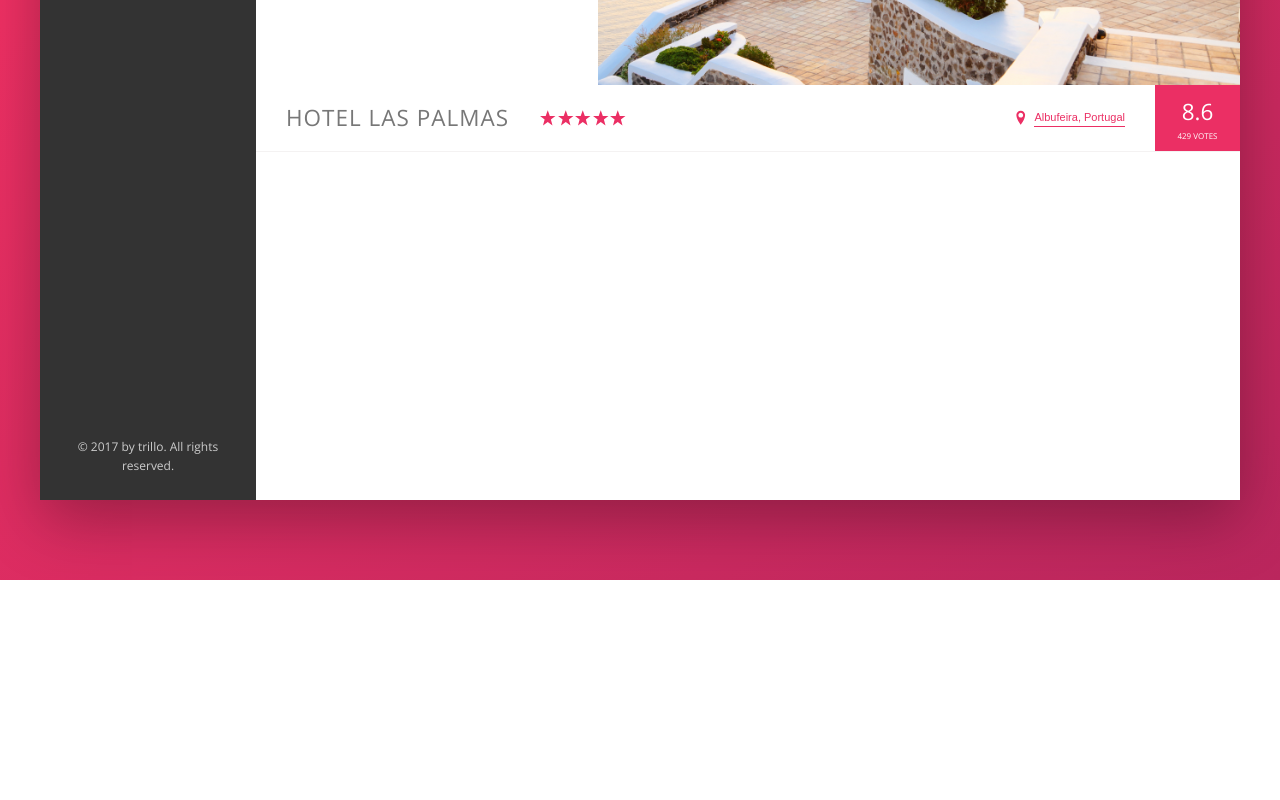
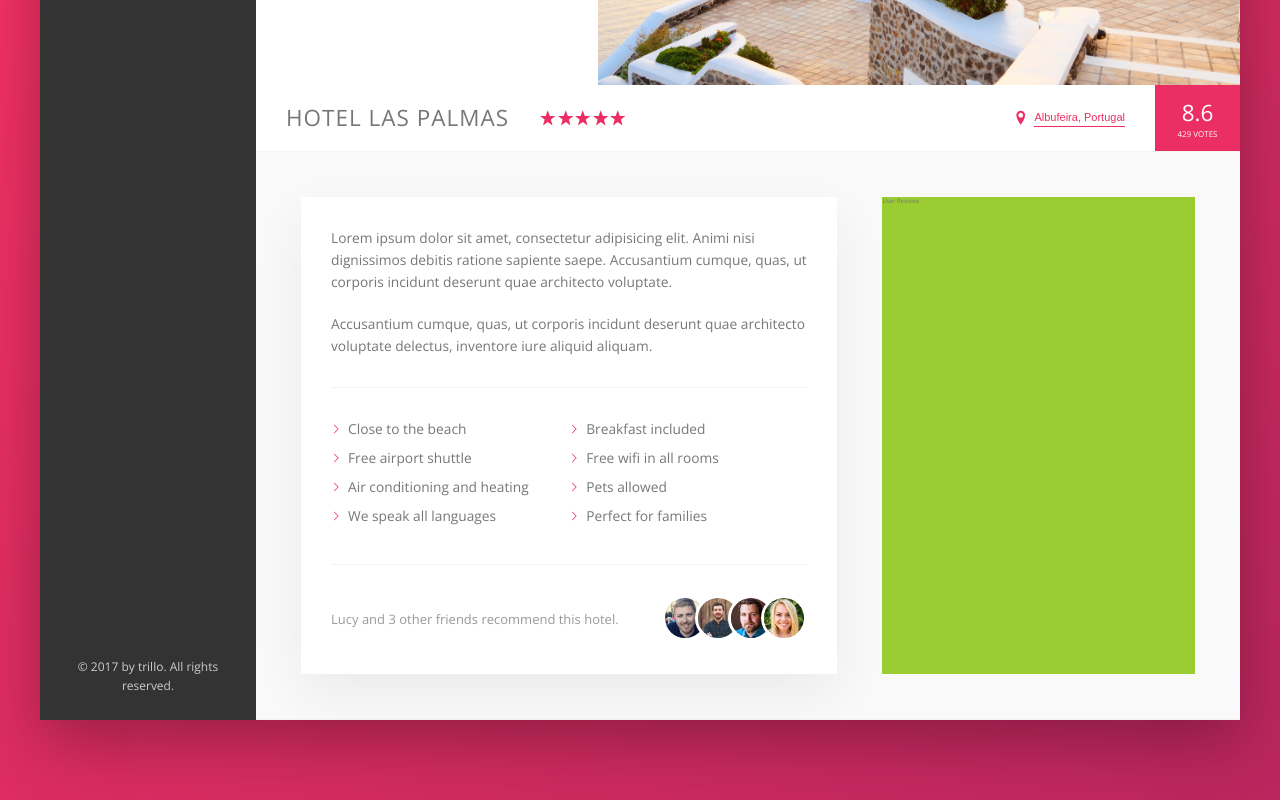
Before and after one commit to SirTingling/Trillo, a website: page index.html in a window 1280 px wide. Shown: the part 450-1250 px from the top of the page. Before the commit the page ends 1030 px from the top, so only its background shows below. Drawn offline with nearby package versions, Linux system fonts and the light colour scheme.

Commit message:
Descript sec

```diff
--- a/index.html
+++ b/index.html
@@ -144,6 +144,45 @@
                         </div>
                     </div>
 
+                    <div class="detail">
+                        <div class="description">
+                            <p class="paragraph">
+                                Lorem ipsum dolor sit amet, consectetur adipisicing elit.
+                                Animi nisi dignissimos debitis ratione sapiente saepe. Accusantium
+                                cumque, quas, ut corporis incidunt deserunt quae architecto voluptate.
+                            </p>
+                            <p class="paragraph">
+                                Accusantium cumque, quas, ut corporis incidunt deserunt quae
+                                 architecto voluptate delectus, inventore iure aliquid aliquam.
+                            </p>
+                            <ul class="list">
+                                <li class="list__item">Close to the beach</li>
+                                <li class="list__item">Breakfast included</li>
+                                <li class="list__item">Free airport shuttle</li>
+                                <li class="list__item">Free wifi in all rooms</li>
+                                <li class="list__item">Air conditioning and heating</li>
+                                <li class="list__item">Pets allowed</li>
+                                <li class="list__item">We speak all languages</li>
+                                <li class="list__item">Perfect for families</li>
+                            </ul>
+                            <div class="recommend">
+                                <p class="recommend__count">
+                                    Lucy and 3 other friends recommend this hotel.
+                                </p>
+                                <div class="recommend__friends">
+                                    <img src="img/user-3.jpg" alt="Photo 1" class="recommend__photo">
+                                    <img src="img/user-4.jpg" alt="Photo 2" class="recommend__photo">
+                                    <img src="img/user-5.jpg" alt="Photo 3" class="recommend__photo">
+                                    <img src="img/user-6.jpg" alt="Photo 4" class="recommend__photo">
+                                </div>
+                            </div>
+                        </div>
+
+                        <div class="user-reviews">
+                            User Reviews
+                        </div>
+                    </div>
+
                 </main>
             </div>
         </div>
--- a/sass/_components.scss
+++ b/sass/_components.scss
@@ -222,7 +222,7 @@
 .overview {
     display: flex;
     align-items: center;
-    border-bottom: 1px solid var(--color-grey-light-2);
+    border-bottom: var(--line);
 
 
     &__heading {
@@ -320,3 +320,90 @@
         box-shadow: none;
     }
 }
+
+////////////////////////////////////////////
+//  PARAGRAPH
+.paragraph:not(:last-of-type) {
+    margin-bottom: 2rem;
+}
+
+
+
+
+
+
+////////////////////////////////////////////
+//  LIST
+.list {
+    list-style: none;
+    margin: 3rem 0;
+    padding: 3rem 0;
+    border-top: var(--line);
+    border-bottom: var(--line);
+
+    display: flex;
+    flex-wrap: wrap;
+
+    &__item {
+        flex: 0 0 50%;
+        margin-bottom: .7rem;
+    }
+
+    &__item::before {
+        content: "";
+        display: inline-block;
+        height: 1rem;
+        width: 1rem;
+        margin-right: .7rem;
+
+
+        // older browsers
+        //background-image: url("../img/chevron-thin-right.svg");
+        //background-size: cover;
+
+        //Newer browers - masks!
+
+        background-color: var(--color-primary);
+        -webkit-mask-image: url("../img/chevron-thin-right.svg");
+        -webkit-mask-size: cover;
+
+        // new browsers
+        mask-image: url("../img/chevron-thin-right.svg");
+        mask-size: cover;
+    }
+}
+
+
+
+
+
+////////////////////////////////////////////
+//  RECOMMEND
+.recommend {
+    font-size: 1.3rem;
+    color: var(--color-grey-dark-3);
+
+    display: flex;
+    align-items: center;
+
+    &__count {
+        margin-right: auto;
+    }
+
+    &__friends {
+
+    }
+
+    &__photo {
+        box-sizing: content-box;
+        height: 4rem;
+        width: 4rem;
+        border-radius: 50%;
+        border: 3px solid #fff;
+
+        &:not(:last-child) {
+            margin-right: -1.5rem;
+        }
+
+    }
+}
--- a/sass/_layout.scss
+++ b/sass/_layout.scss
@@ -17,7 +17,7 @@
    font-size: 2rem;
    height: 7rem;
    background-color: #fff;
-   border-bottom: 1px solid var(--color-grey-light-2);
+   border-bottom: var(--line);
 
    display: flex;
    justify-content: space-between;
@@ -51,8 +51,36 @@
 .hotel-view {
    background-color: #fff;
 
-   // TEST
-   height: 80rem;
-
    flex: 1;
 }
+
+.detail {
+   display: flex;
+   padding: 4.5rem;
+   background-color: var(--color-grey-light-1);
+   border-bottom: var(--line);
+}
+
+.description {
+   font-size: 2.2rem;
+   background-color: #fff;
+   box-shadow: var(--shadow-light);
+   padding: 3rem;
+   flex: 0 0 60%;
+   margin-right: 4.5rem;
+}
+
+.list {
+   font-size: 2.2rem; // sizing
+}
+
+.recommend__count {
+   font-size: 1.3rem; // sizing
+}
+
+
+
+.user-reviews {
+   background-color: yellowgreen;
+   flex: 1;
+}
```
Also changed, not shown: css/style.comp.css.
